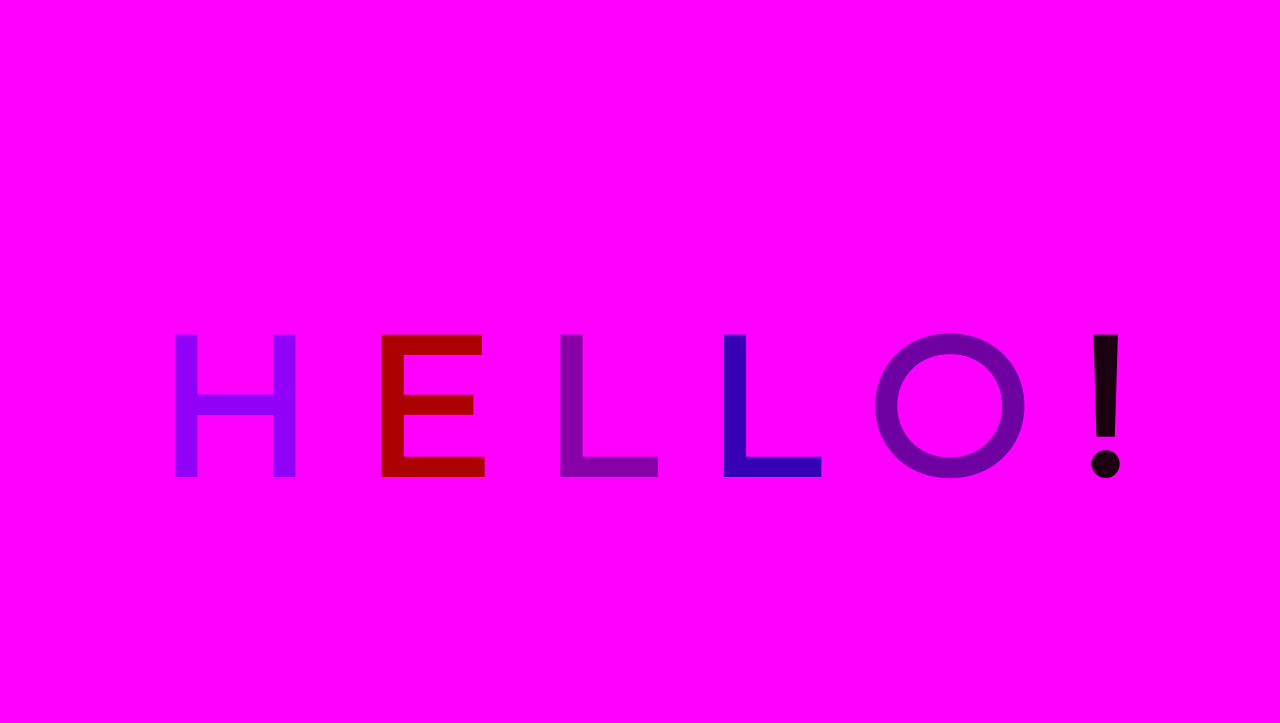
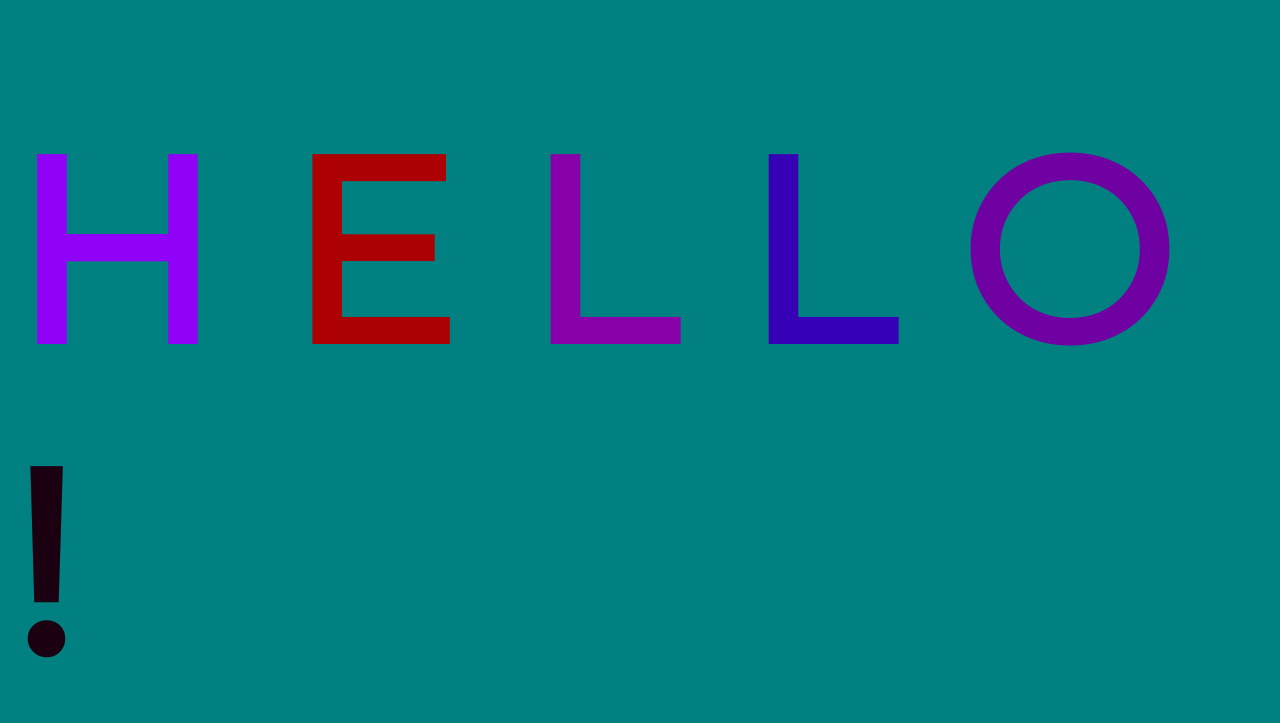
Before and after one commit to MegSpell/PracticeRepo, a plain HTML site: page index.html in a window 1280 px wide. Drawn offline with Linux system fonts and the light colour scheme.

Commit message:
tweak css

```diff
--- a/app.css
+++ b/app.css
@@ -3,10 +3,11 @@ body {
   justify-content: center;
   align-items: center;
   height: 100vh;
-  background-color: magenta;
+  background-color: teal;
+}
 
 h1 {
-  font-size: 12rem;
+  font-size: 16rem;
   font-family: Montserrat;
 }
 
```
